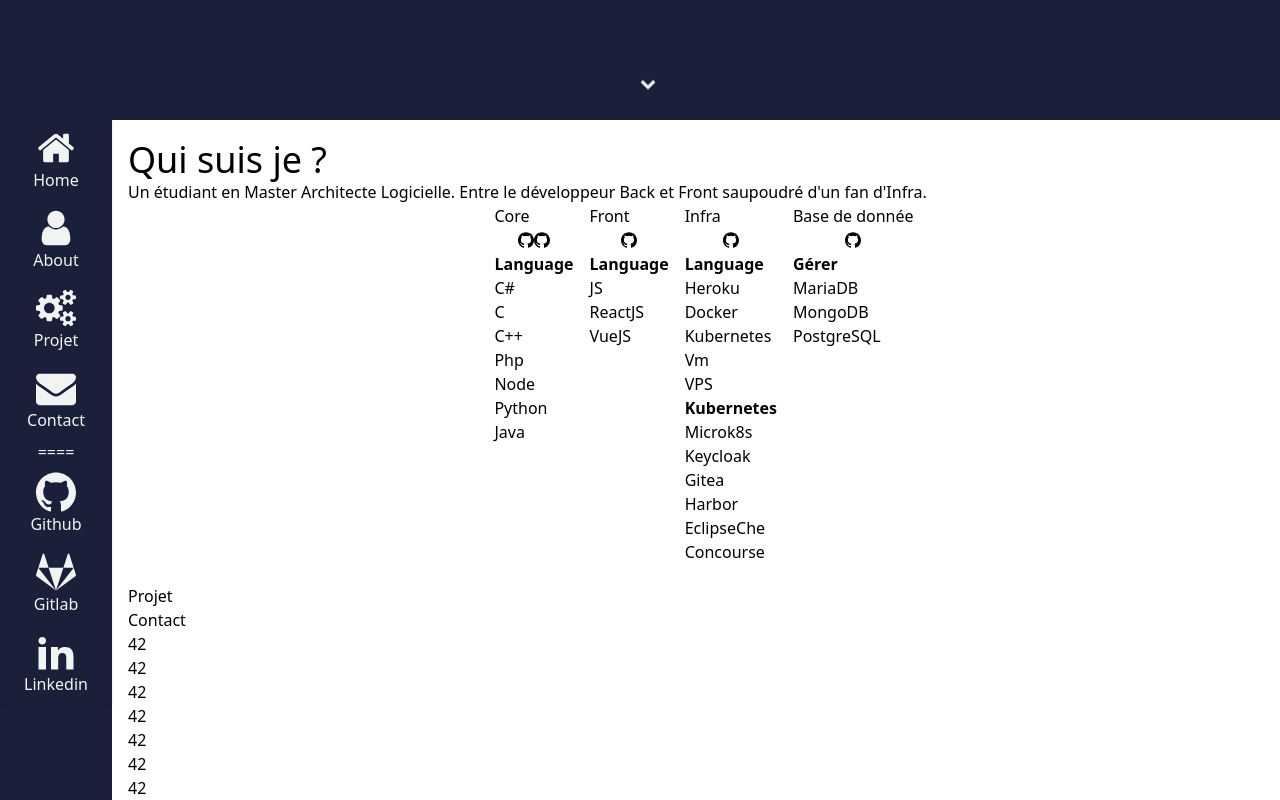
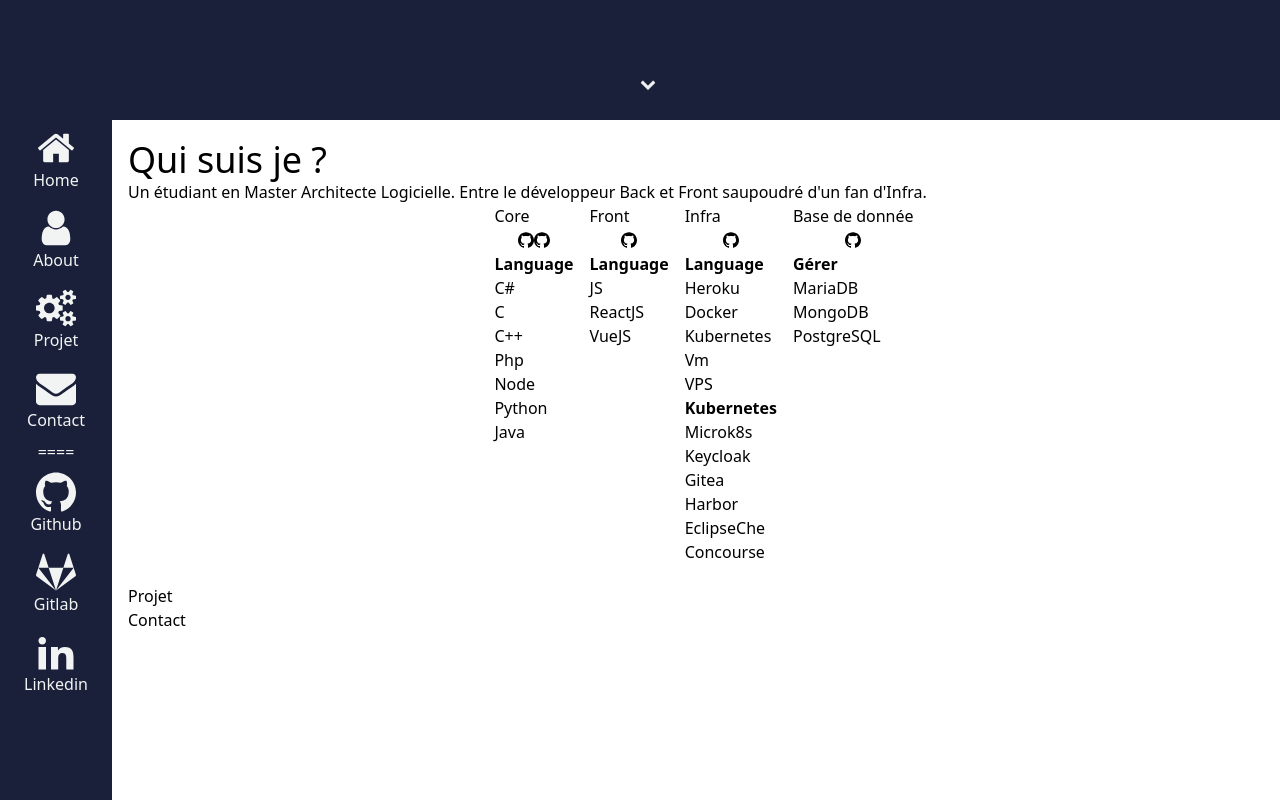
Before and after one commit to batleforc/Portfolio, a React (Create React App) app in the folder client/: page / in a window 1280 px wide. Shown: the part 680-1480 px from the top of the page. Built offline with nearby package versions, Linux system fonts and the light colour scheme.

Commit message:
[remove] un needed thing

```diff
--- a/client/src/component/MainPage.tsx
+++ b/client/src/component/MainPage.tsx
@@ -49,11 +49,6 @@
                 <></>
               )
           )}
-          {Array(100)
-            .fill(42, 0, 100)
-            .map((value, index) => (
-              <p key={index}>{value}</p>
-            ))}
         </div>
       </div>
     </>
--- a/client/src/component/MainPage/Nav/DesktopNav.tsx
+++ b/client/src/component/MainPage/Nav/DesktopNav.tsx
@@ -12,7 +12,7 @@
 }) => {
   return (
     <div className="w-28 DeskNavBar sticky top-0 m-0 hidden md:block">
-      <div className=" sm:relative shadow flex-col flex ">
+      <div className="sm:relative flex-col flex ">
         {contents.map(({ Label, Icon, href }) => (
           <ItemNav
             key={Label}
```
